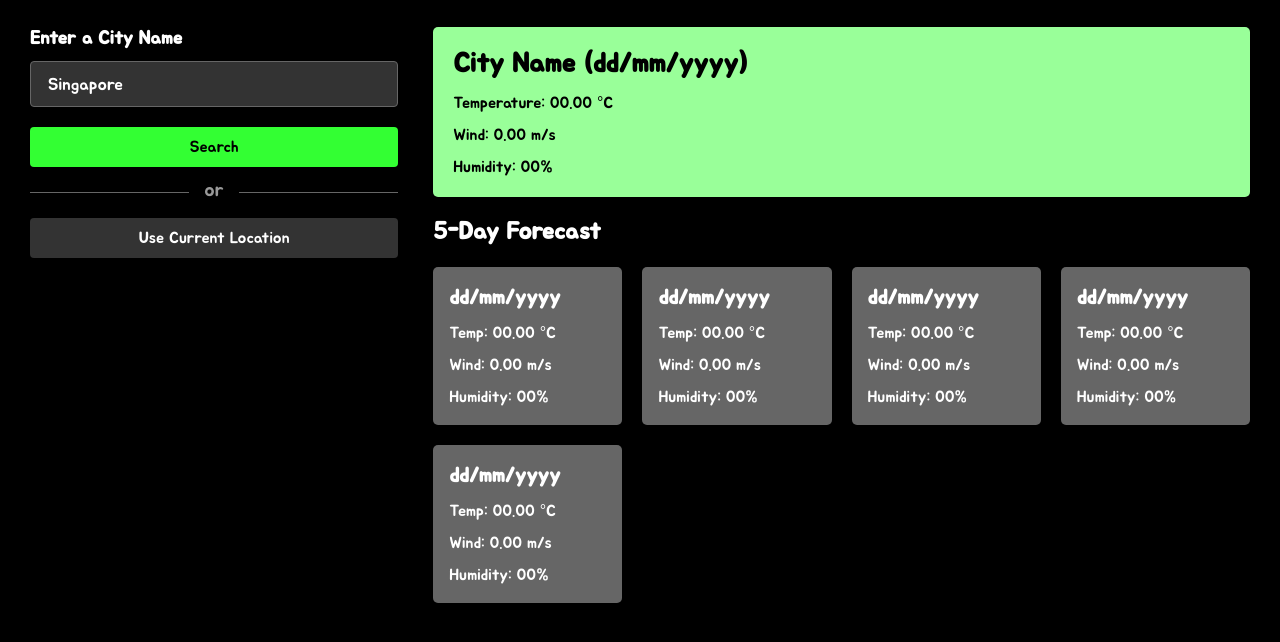
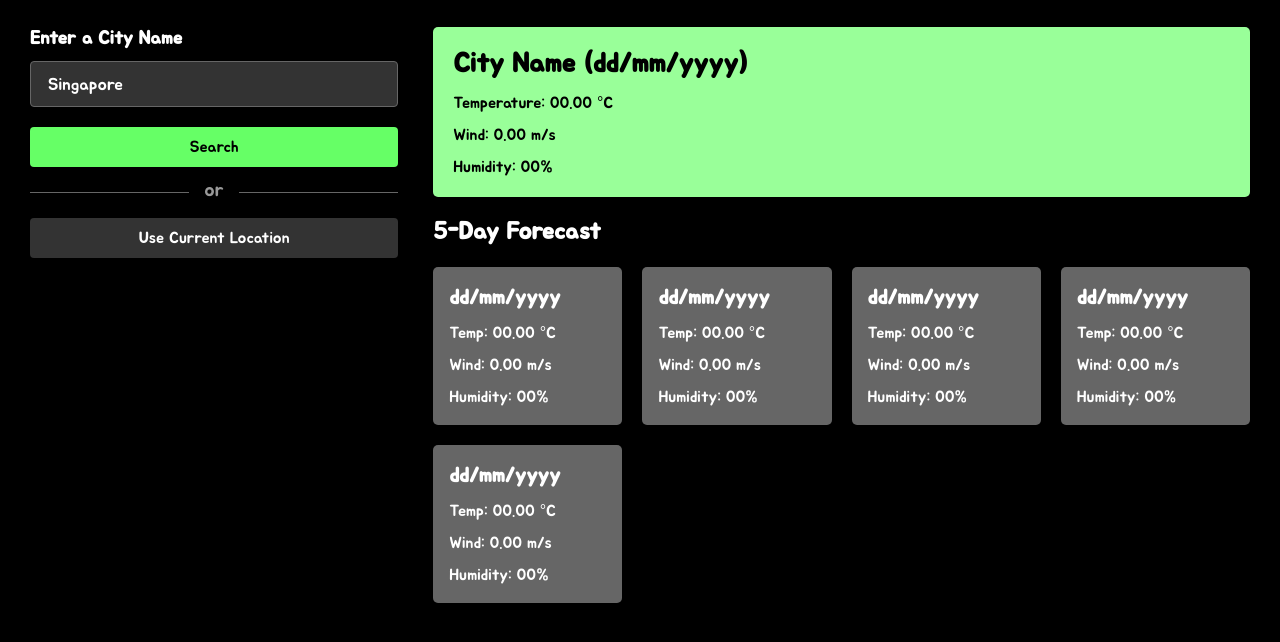
Before and after one commit to augy-studios/weather-app, a plain HTML site: page index.html in a window 1280 px wide. In both pictures the pointer is over the button "Search". Shown: the part 74-716 px from the top of the page. Drawn offline with nearby package versions, Linux system fonts and the light colour scheme.

Commit message:
changed theme colour test 2

```diff
--- a/style.css
+++ b/style.css
@@ -110,7 +110,7 @@ h1 {
 }
 
 .weather-input .search-btn:hover {
-  background: #3f3;
+  background: #6f6;
 }
 
 .weather-input .location-btn {
```
